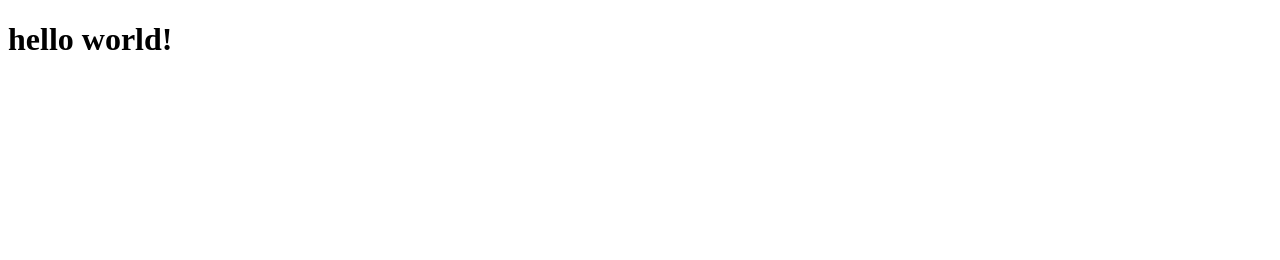
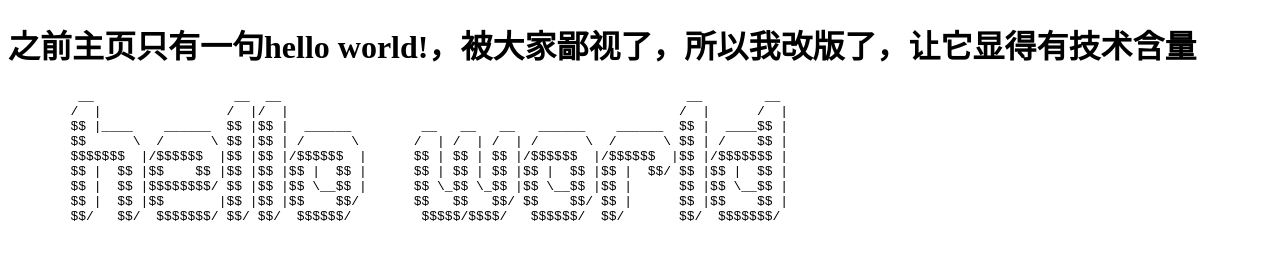
Before and after one commit to zgp626/zgp626.github.io, a plain HTML site: page index.html in a window 1280 px wide. Drawn offline with Linux system fonts and the light colour scheme.

Commit message:
update by zhangguopeng

```diff
--- a/index.html
+++ b/index.html
@@ -5,6 +5,17 @@
     <title>zhangguopeng</title>
 </head>
 <body>
-    <h1>hello world!</h1>
+    <h1>之前主页只有一句hello world!，被大家鄙视了，所以我改版了，让它显得有技术含量</h1>
+    <pre>
+         __                  __  __                                                    __        __
+        /  |                /  |/  |                                                  /  |      /  |
+        $$ |____    ______  $$ |$$ |  ______         __   __   __   ______    ______  $$ |  ____$$ |
+        $$      \  /      \ $$ |$$ | /      \       /  | /  | /  | /      \  /      \ $$ | /    $$ |
+        $$$$$$$  |/$$$$$$  |$$ |$$ |/$$$$$$  |      $$ | $$ | $$ |/$$$$$$  |/$$$$$$  |$$ |/$$$$$$$ |
+        $$ |  $$ |$$    $$ |$$ |$$ |$$ |  $$ |      $$ | $$ | $$ |$$ |  $$ |$$ |  $$/ $$ |$$ |  $$ |
+        $$ |  $$ |$$$$$$$$/ $$ |$$ |$$ \__$$ |      $$ \_$$ \_$$ |$$ \__$$ |$$ |      $$ |$$ \__$$ |
+        $$ |  $$ |$$       |$$ |$$ |$$    $$/       $$   $$   $$/ $$    $$/ $$ |      $$ |$$    $$ |
+        $$/   $$/  $$$$$$$/ $$/ $$/  $$$$$$/         $$$$$/$$$$/   $$$$$$/  $$/       $$/  $$$$$$$/
+    </pre>
 </body>
 </html>
```
